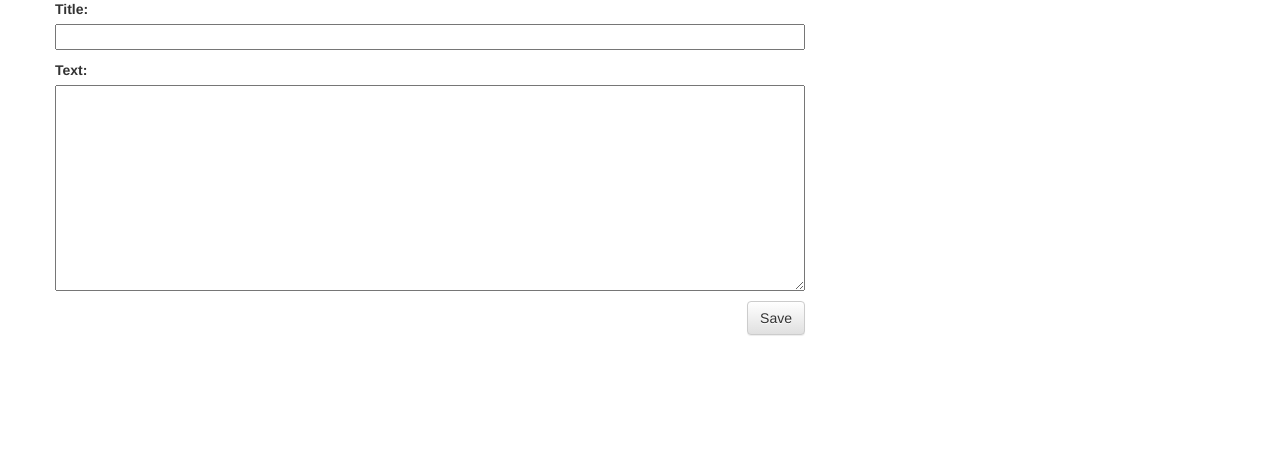
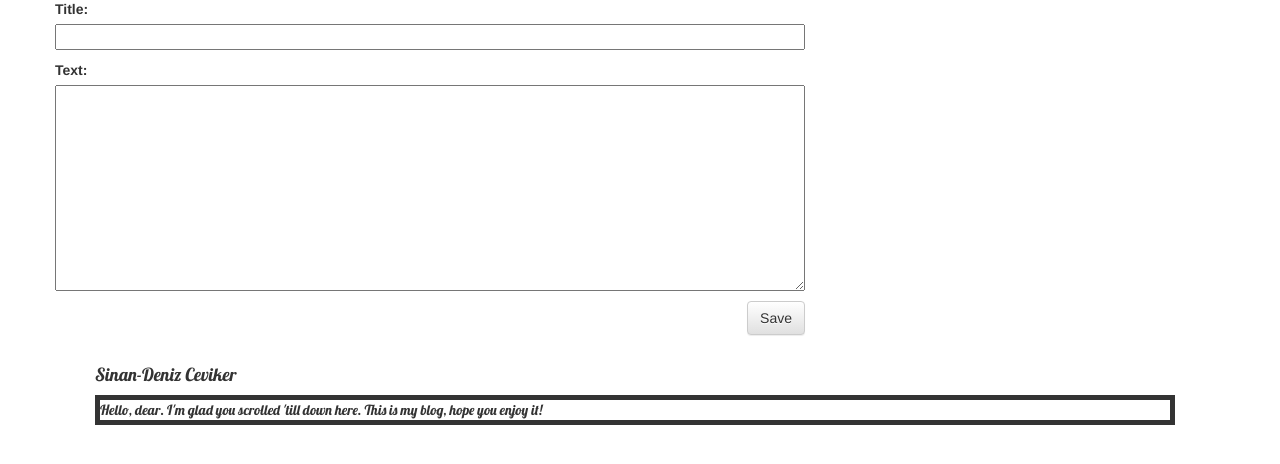
Before and after one commit to sinan2000/my-first-blog, a Django app: page /post/new/ in a window 1280 px wide. Shown: the part 208-672 px from the top of the page. Run offline with Django 3.2, Linux system fonts and the light colour scheme; some libraries are stand-ins or nearby versions.

Commit message:
Semifinal version.

```diff
--- a/blog/static/css/blog.css
+++ b/blog/static/css/blog.css
@@ -44,3 +44,14 @@ h1, h2, h3, h4 {
 .post h2 a, .post h2 a:visited {
     color: #000000;
 }
+
+.myself{
+    margin-top: 0;
+    padding: 20px 20px 20px 40px;
+}
+
+.myself p{
+	font-family: 'Lobster', cursive;
+	border-style: solid;
+	border-width: 5px;
+}
--- a/blog/templates/blog/base.html
+++ b/blog/templates/blog/base.html
@@ -22,6 +22,10 @@
             {% endblock %}
             </div>
         </div>
-    </div>
+	<div class="myself">
+		<h4> Sinan-Deniz Ceviker</h4>
+		<p>Hello, dear. I'm glad you scrolled 'till down here. This is my blog, hope you enjoy it!</p>
+	</div>
+	</div>
 </body>
 </html>
```
